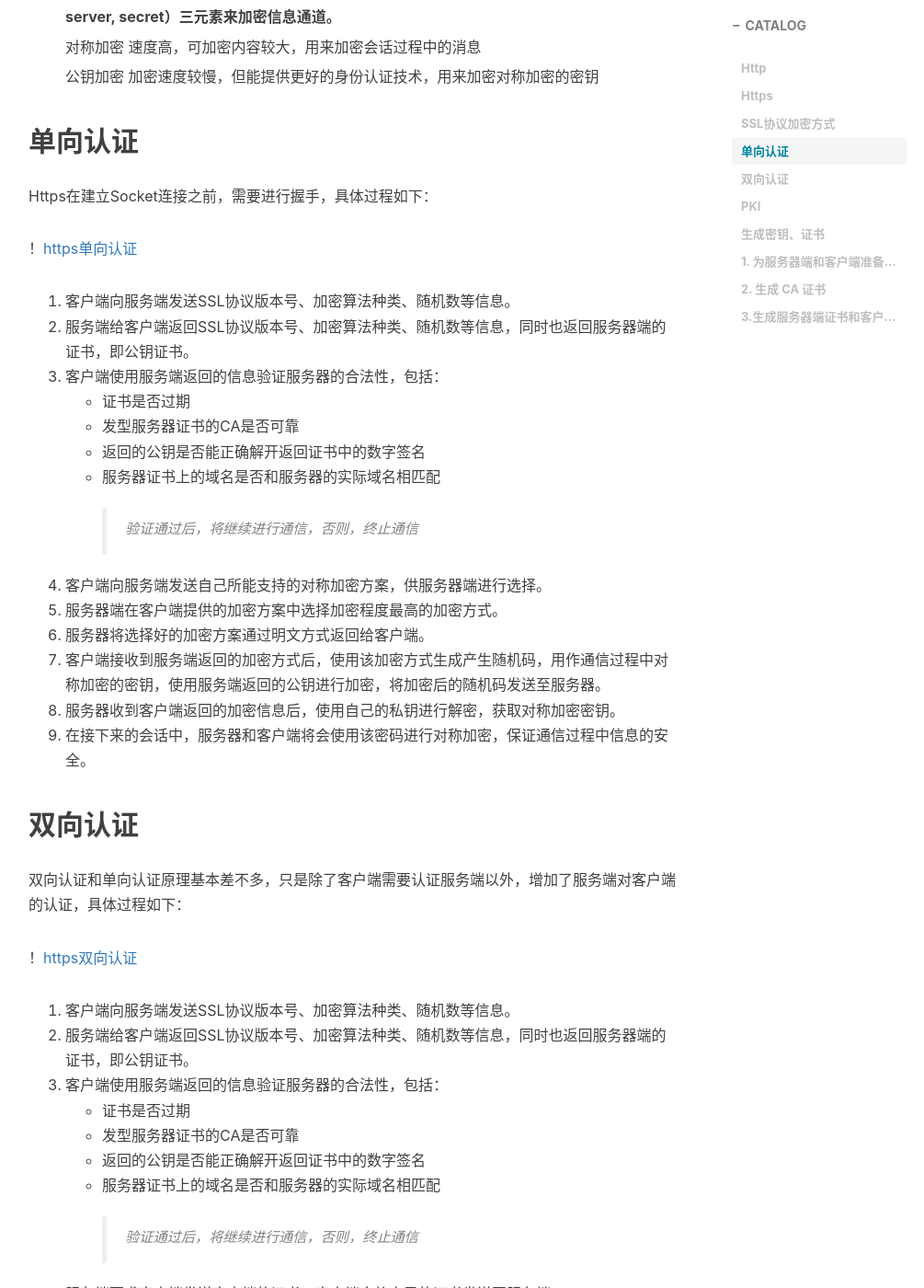
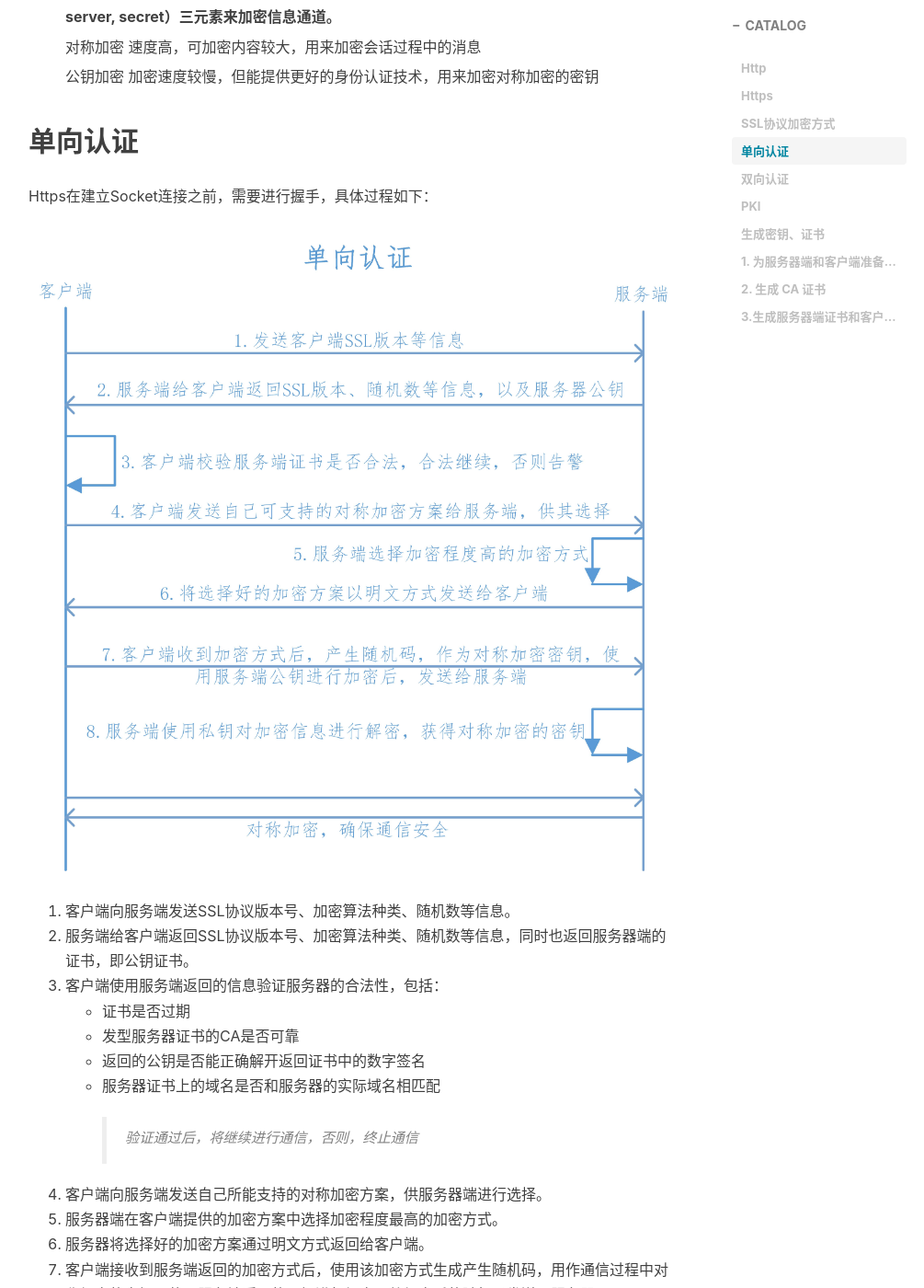
Before and after one commit to jessica1123/stfpeak.github.io, a Jekyll site: the page built from _posts/2017-04-12-https-authentication.md, in a window 1280 px wide and 1400 px high, scrolled down 1320 px. Shown: the whole window at 92% size, without its empty margins (234-1239 px from the left). Built offline with Jekyll 4.4.1, drawn with Linux system fonts in a browser that asks for light colours; nearby versions of some CDN libraries; comment, search, counter and statistics services are not loaded.

Commit message:
modify path of images

```diff
--- a/_posts/2017-04-12-https-authentication.md
+++ b/_posts/2017-04-12-https-authentication.md
@@ -45,7 +45,7 @@ SSL协议即用到了对称加密也用到了非对称加密(公钥加密)，在
 
 Https在建立Socket连接之前，需要进行握手，具体过程如下：
 
-！[https单向认证](/img/https_authentication/single.jpeg)
+![https单向认证](/img/https_authentication/single.jpeg)
 
 1. 客户端向服务端发送SSL协议版本号、加密算法种类、随机数等信息。
 2. 服务端给客户端返回SSL协议版本号、加密算法种类、随机数等信息，同时也返回服务器端的证书，即公钥证书。
@@ -68,7 +68,7 @@ Https在建立Socket连接之前，需要进行握手，具体过程如下：
 
 双向认证和单向认证原理基本差不多，只是除了客户端需要认证服务端以外，增加了服务端对客户端的认证，具体过程如下：
 
-！[https双向认证](/img/https_authentication/double.jpeg)
+![https双向认证](/img/https_authentication/double.jpeg)
 
 1. 客户端向服务端发送SSL协议版本号、加密算法种类、随机数等信息。
 2. 服务端给客户端返回SSL协议版本号、加密算法种类、随机数等信息，同时也返回服务器端的证书，即公钥证书。
```
